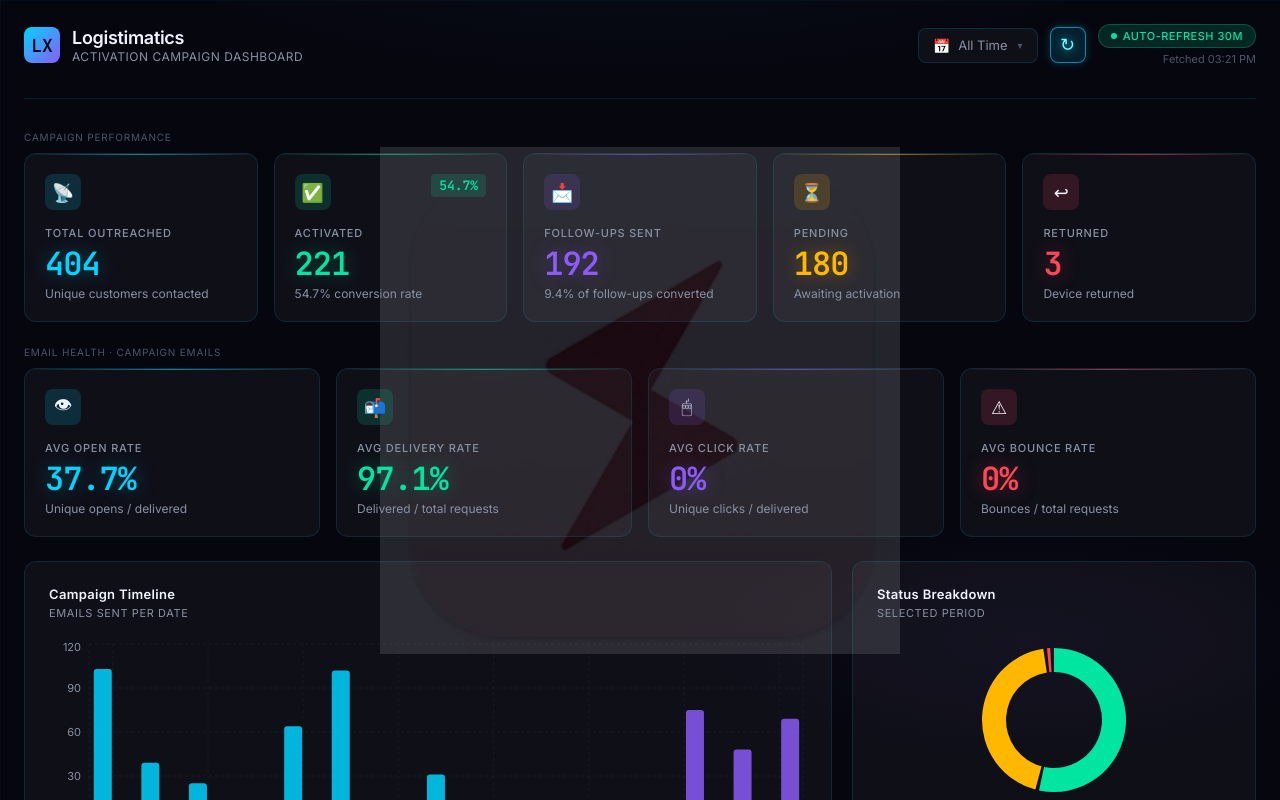
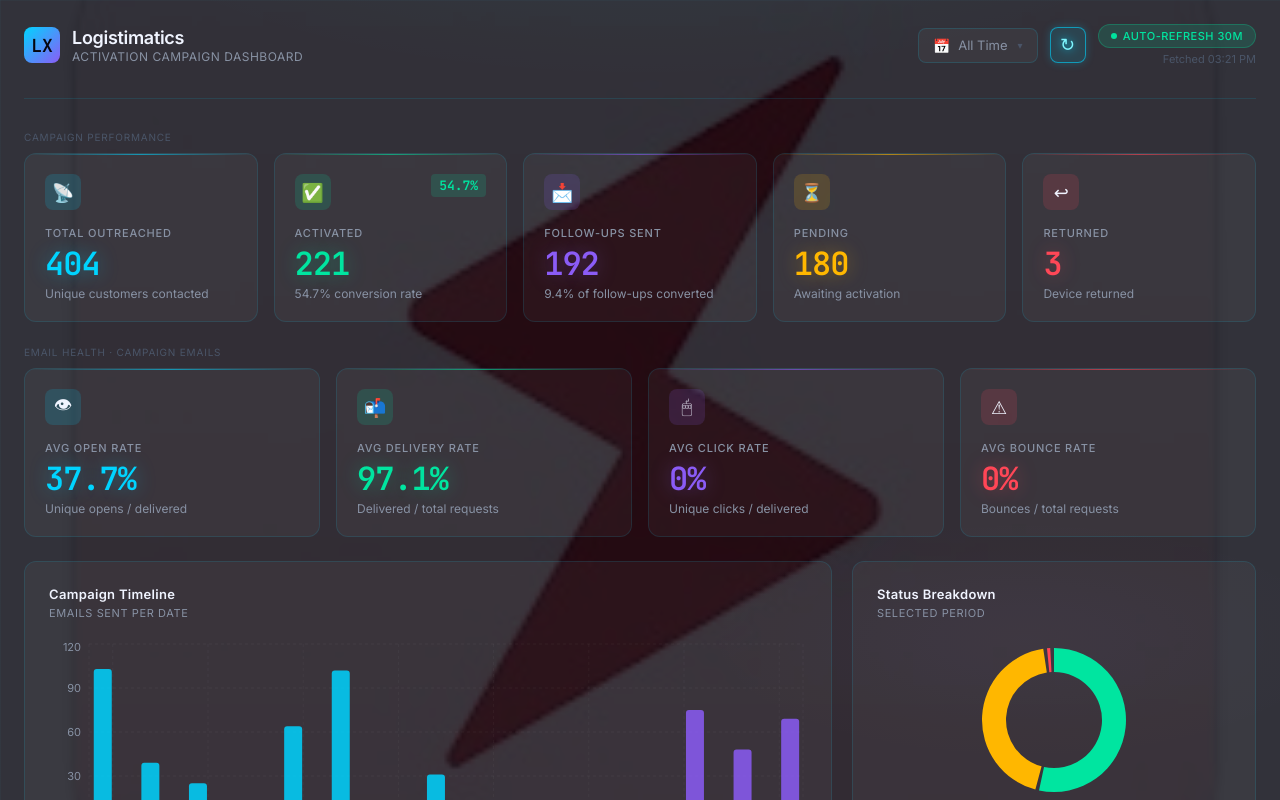
Before and after one commit to kevingarma-star/logistimatics-dashboard, a React (Vite) app: page / in a window 1280 px wide. Shown: the top 800 px of the page. Built offline with nearby package versions, Linux system fonts and the light colour scheme.

Commit message:
Expand logo watermark to full dashboard coverage

```diff
--- a/src/index.css
+++ b/src/index.css
@@ -47,16 +47,15 @@ body {
 body::before {
   content: '';
   position: fixed;
-  top: 50%;
-  left: 50%;
-  transform: translate(-50%, -50%);
-  width: 520px;
-  height: 520px;
+  top: 0;
+  left: 0;
+  width: 100%;
+  height: 100%;
   background-image: url('/logistimatics-dashboard/LGMX LOGO.jpg');
-  background-size: contain;
+  background-size: cover;
   background-repeat: no-repeat;
   background-position: center;
-  opacity: 0.12;
+  opacity: 0.18;
   pointer-events: none;
   z-index: 0;
 }
```
